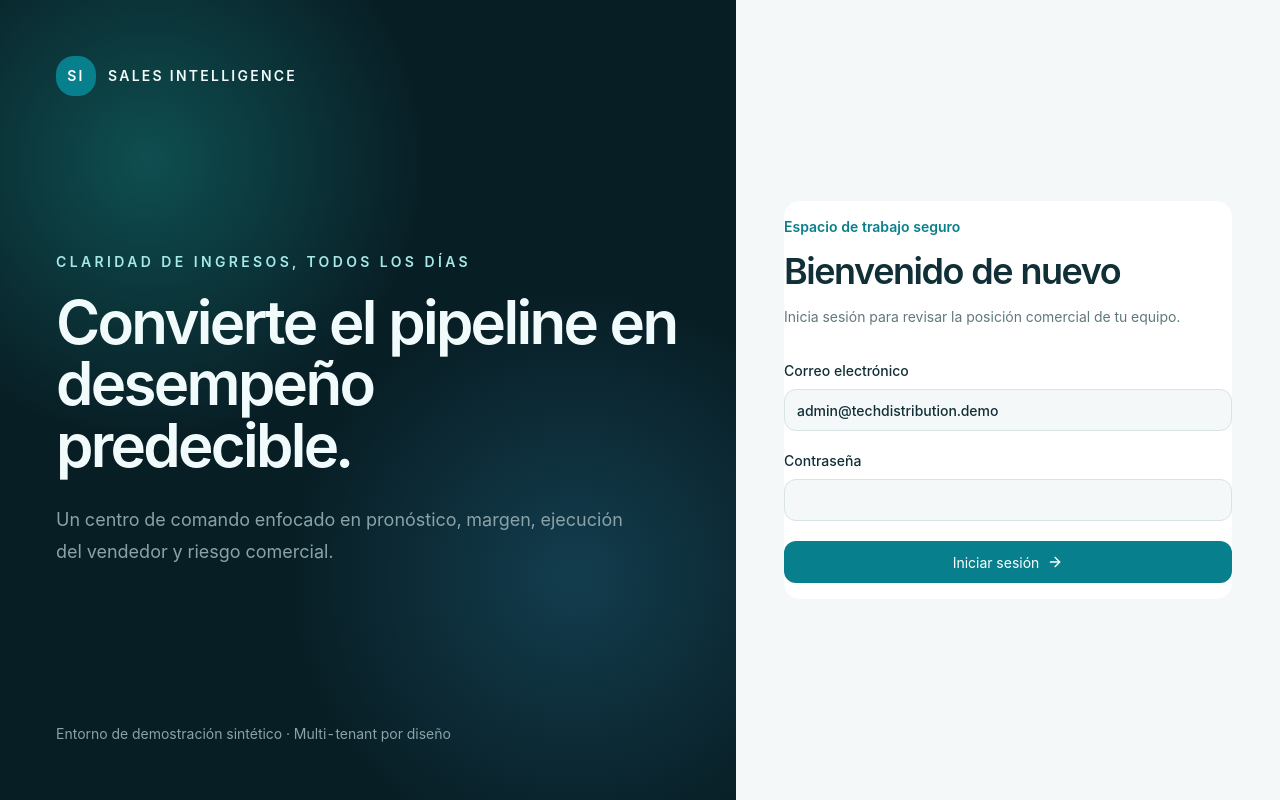
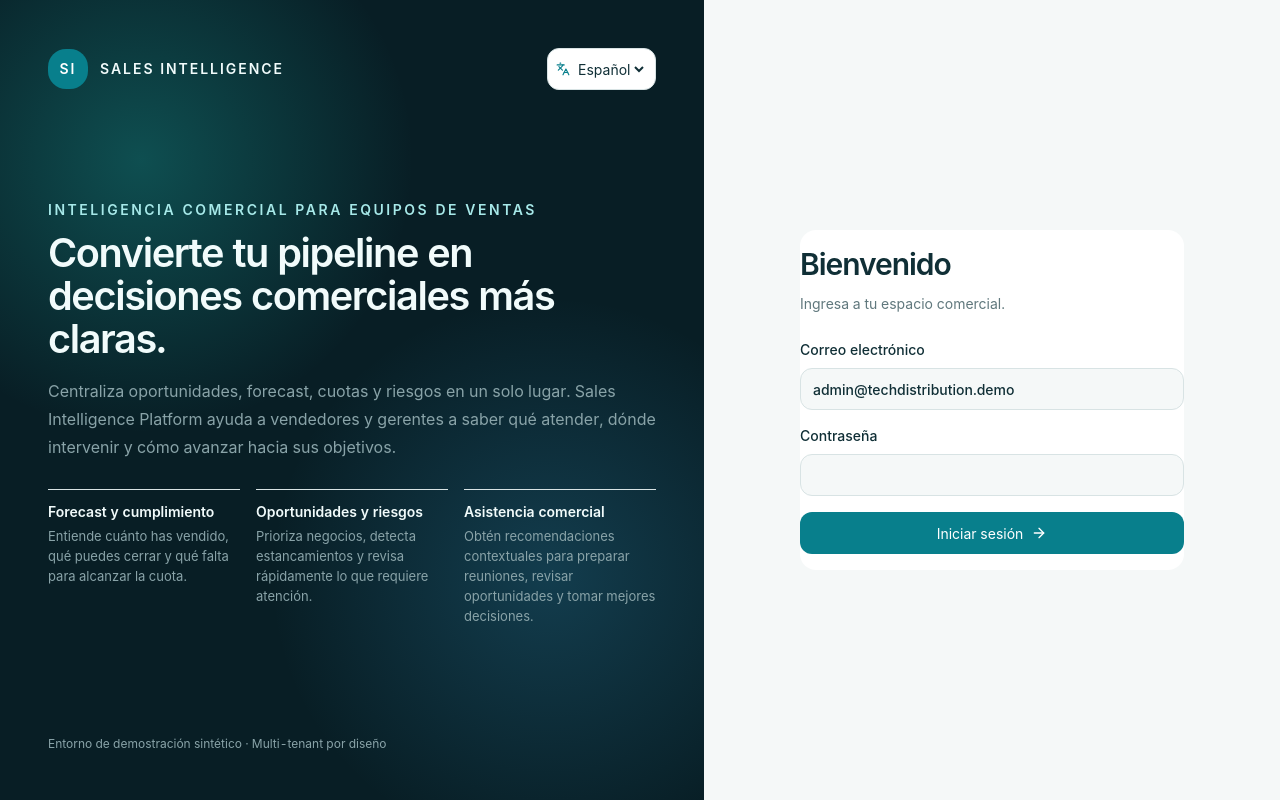
Before and after one commit to georgenton/sales-intelligent-platform, a Next.js app in the folder apps/web/: page /login in a window 1280 px wide. Built offline with nearby package versions, Linux system fonts and the light colour scheme; no server answers.

Commit message:
feat(auth): improve bilingual login introduction

```diff
--- a/apps/web/messages/en.json
+++ b/apps/web/messages/en.json
@@ -124,13 +124,27 @@
     }
   },
   "auth": {
-    "eyebrow": "Revenue clarity, every day",
-    "headline": "Turn pipeline into predictable performance.",
-    "description": "A focused command center for forecast, margin, seller execution and commercial risk.",
+    "eyebrow": "Sales intelligence for commercial teams",
+    "headline": "Turn your pipeline into clearer commercial decisions.",
+    "description": "Bring opportunities, forecast, quota and risk into one place. Sales Intelligence Platform helps sellers and managers understand what needs attention, where to intervene and how to move toward their goals.",
+    "values": {
+      "forecast": {
+        "title": "Forecast and attainment",
+        "description": "Understand what you have sold, what can still close and what remains to reach quota."
+      },
+      "opportunities": {
+        "title": "Opportunities and risk",
+        "description": "Prioritize deals, spot stalled momentum and quickly review what needs attention."
+      },
+      "assistance": {
+        "title": "Sales assistance",
+        "description": "Get contextual guidance to prepare meetings, review opportunities and make better decisions."
+      }
+    },
     "environment": "Synthetic demonstration environment · Multitenant by design",
     "secureWorkspace": "Secure workspace",
-    "welcome": "Welcome back",
-    "prompt": "Sign in to review your team’s commercial position.",
+    "welcome": "Welcome",
+    "prompt": "Sign in to your commercial workspace.",
     "email": "Email",
     "password": "Password",
     "signIn": "Sign in",
--- a/apps/web/messages/es.json
+++ b/apps/web/messages/es.json
@@ -124,13 +124,27 @@
     }
   },
   "auth": {
-    "eyebrow": "Claridad de ingresos, todos los días",
-    "headline": "Convierte el pipeline en desempeño predecible.",
-    "description": "Un centro de comando enfocado en pronóstico, margen, ejecución del vendedor y riesgo comercial.",
+    "eyebrow": "Inteligencia comercial para equipos de ventas",
+    "headline": "Convierte tu pipeline en decisiones comerciales más claras.",
+    "description": "Centraliza oportunidades, forecast, cuotas y riesgos en un solo lugar. Sales Intelligence Platform ayuda a vendedores y gerentes a saber qué atender, dónde intervenir y cómo avanzar hacia sus objetivos.",
+    "values": {
+      "forecast": {
+        "title": "Forecast y cumplimiento",
+        "description": "Entiende cuánto has vendido, qué puedes cerrar y qué falta para alcanzar la cuota."
+      },
+      "opportunities": {
+        "title": "Oportunidades y riesgos",
+        "description": "Prioriza negocios, detecta estancamientos y revisa rápidamente lo que requiere atención."
+      },
+      "assistance": {
+        "title": "Asistencia comercial",
+        "description": "Obtén recomendaciones contextuales para preparar reuniones, revisar oportunidades y tomar mejores decisiones."
+      }
+    },
     "environment": "Entorno de demostración sintético · Multi-tenant por diseño",
     "secureWorkspace": "Espacio de trabajo seguro",
-    "welcome": "Bienvenido de nuevo",
-    "prompt": "Inicia sesión para revisar la posición comercial de tu equipo.",
+    "welcome": "Bienvenido",
+    "prompt": "Ingresa a tu espacio comercial.",
     "email": "Correo electrónico",
     "password": "Contraseña",
     "signIn": "Iniciar sesión",
--- a/apps/web/src/app/login/page.tsx
+++ b/apps/web/src/app/login/page.tsx
@@ -1,32 +1,52 @@
 import { LoginForm } from '@/components/auth/login-form';
+import { LanguageSelector } from '@/components/layout/language-selector';
 import { getTranslations } from 'next-intl/server';
 
 export default async function LoginPage() {
   const t = await getTranslations('auth');
+  const valuePoints = ['forecast', 'opportunities', 'assistance'] as const;
+
   return (
-    <main className="relative grid min-h-screen overflow-hidden bg-sidebar lg:grid-cols-[1.15fr_0.85fr]">
-      <div className="relative hidden flex-col justify-between overflow-hidden p-14 text-sidebar-foreground lg:flex">
+    <main className="relative min-h-screen overflow-x-hidden bg-background lg:grid lg:grid-cols-[1.1fr_0.9fr]">
+      <section className="relative overflow-hidden bg-sidebar px-5 py-5 text-sidebar-foreground sm:px-8 sm:py-7 lg:flex lg:min-h-screen lg:flex-col lg:justify-between lg:p-10 xl:p-12">
         <div className="login-visual absolute inset-0" />
-        <div className="relative flex items-center gap-3 text-sm font-semibold tracking-[0.16em] uppercase">
-          <span className="grid size-10 place-items-center rounded-xl bg-primary text-primary-foreground">
-            SI
-          </span>
-          Sales Intelligence
+        <div className="relative flex items-center justify-between gap-4">
+          <div className="flex items-center gap-3 text-xs font-semibold tracking-[0.14em] uppercase sm:text-sm">
+            <span className="grid size-9 place-items-center rounded-xl bg-primary text-primary-foreground sm:size-10">
+              SI
+            </span>
+            <span>Sales Intelligence</span>
+          </div>
+          <LanguageSelector className="shrink-0 border-white/15 shadow-none" />
         </div>
-        <div className="relative max-w-2xl">
-          <p className="mb-5 text-sm font-semibold tracking-[0.24em] text-copilot-accent uppercase">
+        <div className="relative mt-7 max-w-3xl lg:my-auto lg:py-5 xl:py-12">
+          <p className="mb-3 text-xs font-semibold tracking-[0.18em] text-copilot-accent uppercase sm:text-sm">
             {t('eyebrow')}
           </p>
-          <h1 className="text-6xl leading-[1.02] font-semibold tracking-[-0.045em]">
+          <h1 className="max-w-2xl text-[clamp(1.75rem,7vw,2.25rem)] leading-[1.08] font-semibold tracking-[-0.035em] lg:text-[clamp(2.25rem,3.1vw,2.75rem)]">
             {t('headline')}
           </h1>
-          <p className="mt-7 max-w-xl text-lg leading-8 text-sidebar-muted">{t('description')}</p>
+          <p className="mt-3 max-w-2xl text-sm leading-6 text-sidebar-muted sm:text-[0.9375rem] lg:mt-4 lg:text-base lg:leading-7">
+            {t('description')}
+          </p>
+          <div className="mt-7 hidden gap-4 lg:grid lg:grid-cols-1 xl:grid-cols-3">
+            {valuePoints.map((point) => (
+              <article key={point} className="border-t border-white/15 pt-3">
+                <h2 className="text-sm font-semibold text-sidebar-foreground">
+                  {t(`values.${point}.title`)}
+                </h2>
+                <p className="mt-1 text-[0.8125rem] leading-5 text-sidebar-muted">
+                  {t(`values.${point}.description`)}
+                </p>
+              </article>
+            ))}
+          </div>
         </div>
-        <p className="relative text-sm text-sidebar-muted">{t('environment')}</p>
-      </div>
-      <div className="flex items-center justify-center bg-background px-6 py-14">
+        <p className="relative hidden text-xs text-sidebar-muted lg:block">{t('environment')}</p>
+      </section>
+      <section className="flex items-start justify-center bg-background px-5 py-7 sm:px-8 sm:py-10 lg:items-center lg:px-10 lg:py-12">
         <LoginForm />
-      </div>
+      </section>
     </main>
   );
 }
--- a/apps/web/src/components/auth/login-form.tsx
+++ b/apps/web/src/components/auth/login-form.tsx
@@ -1,7 +1,7 @@
 'use client';
 
 import { zodResolver } from '@hookform/resolvers/zod';
-import { ArrowRight, LockKeyhole } from 'lucide-react';
+import { ArrowRight } from 'lucide-react';
 import { useRouter } from 'next/navigation';
 import { useTranslations } from 'next-intl';
 import { useState } from 'react';
@@ -43,17 +43,13 @@ export function LoginForm() {
   });
 
   return (
-    <Card className="w-full max-w-md border-0 shadow-none">
-      <CardHeader className="px-0 pb-8">
-        <div className="mb-7 grid size-12 place-items-center rounded-2xl bg-secondary text-primary lg:hidden">
-          <LockKeyhole />
-        </div>
-        <p className="text-sm font-semibold text-primary">{t('secureWorkspace')}</p>
-        <h2 className="mt-2 text-4xl font-semibold tracking-[-0.04em]">{t('welcome')}</h2>
-        <p className="mt-2 text-sm leading-6 text-muted-foreground">{t('prompt')}</p>
+    <Card className="w-full max-w-sm border-0 shadow-none">
+      <CardHeader className="px-0 pb-6">
+        <h2 className="text-3xl font-semibold tracking-[-0.035em]">{t('welcome')}</h2>
+        <p className="mt-1 text-sm leading-6 text-muted-foreground">{t('prompt')}</p>
       </CardHeader>
       <CardContent className="px-0">
-        <form className="space-y-5" onSubmit={submit} noValidate>
+        <form className="space-y-4" onSubmit={submit} noValidate>
           <label className="block text-sm font-medium">
             {t('email')}
             <Input className="mt-2" autoComplete="email" {...register('email')} />
@@ -77,7 +73,7 @@ export function LoginForm() {
               {error}
             </p>
           )}
-          <Button className="h-12 w-full" type="submit" disabled={isSubmitting}>
+          <Button className="h-density-control w-full" type="submit" disabled={isSubmitting}>
             {isSubmitting ? (
               t('signingIn')
             ) : (
--- a/apps/web/src/components/layout/language-selector.tsx
+++ b/apps/web/src/components/layout/language-selector.tsx
@@ -6,21 +6,28 @@ import { useRouter } from 'next/navigation';
 import { useTransition } from 'react';
 import { setUserLocale } from '@/i18n/actions';
 import type { AppLocale } from '@/i18n/config';
+import { cn } from '@/lib/utils';
 
-export function LanguageSelector() {
+export function LanguageSelector({ className }: { className?: string }) {
   const locale = useLocale() as AppLocale;
   const t = useTranslations('common.language');
   const router = useRouter();
   const [pending, startTransition] = useTransition();
 
   return (
-    <label className="flex min-h-10 items-center gap-1 rounded-lg border bg-card px-2">
+    <label
+      className={cn(
+        'flex min-h-10 items-center gap-1 rounded-lg border bg-card px-2 text-card-foreground',
+        className,
+      )}
+    >
       <Languages className="size-3.5 text-primary" aria-hidden="true" />
       <span className="sr-only">{t('label')}</span>
       <select
         value={locale}
         disabled={pending}
         aria-label={t('label')}
+        aria-busy={pending}
         onChange={(event) => {
           const nextLocale = event.target.value;
           startTransition(async () => {
@@ -30,8 +37,8 @@ export function LanguageSelector() {
         }}
         className="h-10 bg-transparent text-xs font-medium outline-none"
       >
+        <option value="es">Español</option>
         <option value="en">English</option>
-        <option value="es">Español</option>
       </select>
     </label>
   );
```
Also changed, not shown: 2 other files (tests, documents, lock files or other folders).
